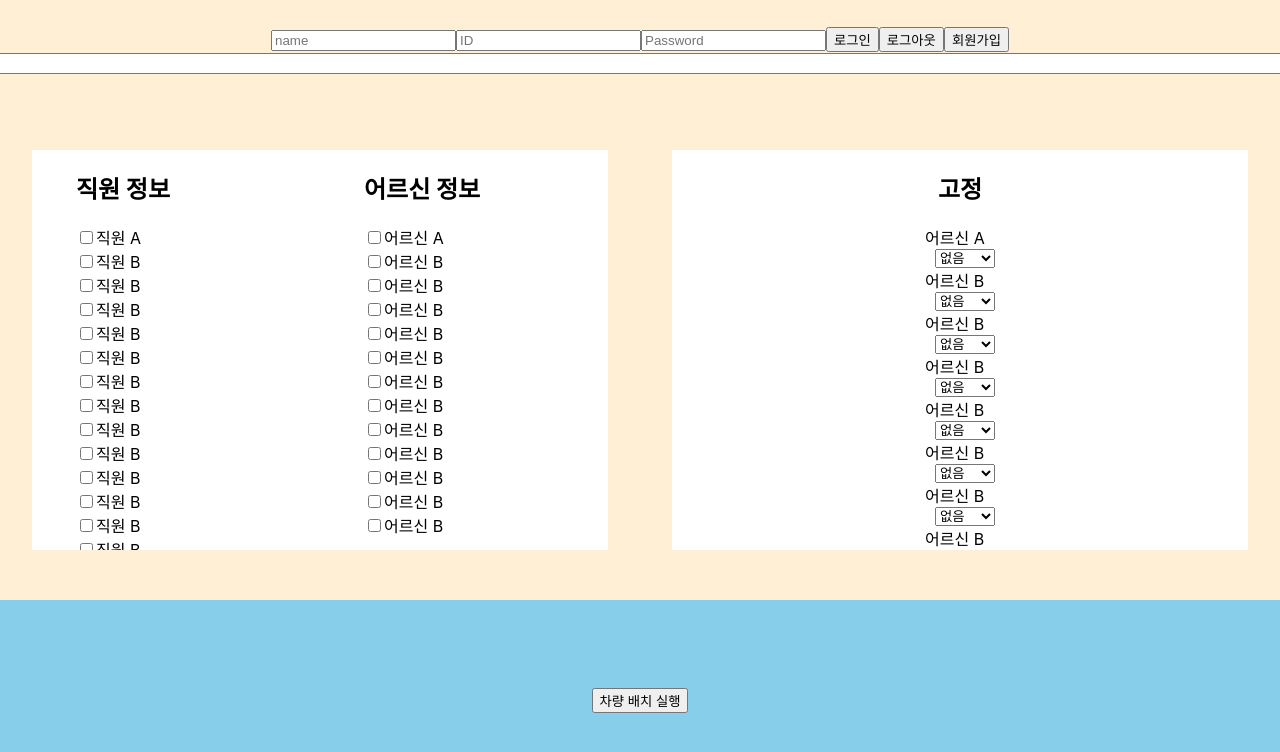
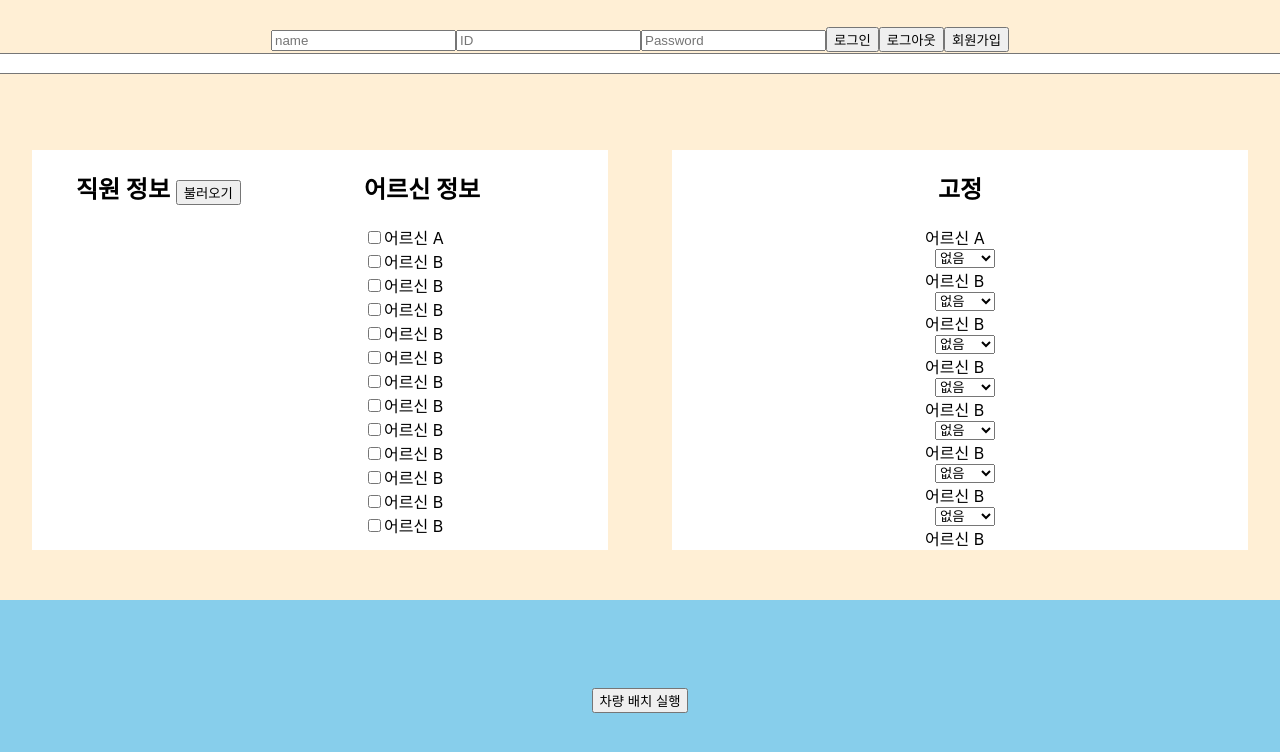
Before and after one commit to silverithm/frontend, a React (Create React App) app: page / in a window 1280 px wide. Shown: the top 752 px of the page. Built offline with nearby package versions, Linux system fonts and the light colour scheme.

Commit message:
feat(ElderInfo): add get Elders with button

```diff
--- a/src/App.js
+++ b/src/App.js
@@ -3,12 +3,15 @@ import Header from "./components/Header";
 import Body from "./components/Body";
 import Footer from "./components/Footer";
 import { styled } from "styled-components";
+import { useState } from "react";
 
 function App() {
+  const [jwt, setJwt] = useState("");
+
   return (
     <Container>
-      <Header />
-      <Body />
+      <Header setJwt={setJwt} jwt={jwt} />
+      <Body setJwt={setJwt} jwt={jwt} />
       <Footer />
     </Container>
   );
--- a/src/components/Body.js
+++ b/src/components/Body.js
@@ -2,11 +2,11 @@ import InformationDisplay from "./InformationDisplay";
 import AssignmentComponent from "./AssignmentComponent";
 import styled from "styled-components";
 
-function Body() {
+function Body({ setJwt, jwt }) {
   return (
     <BodyDiv>
-      <InformationDisplay />
-      <AssignmentComponent />
+      <InformationDisplay setJwt={setJwt} jwt={jwt} />
+      <AssignmentComponent setJwt={setJwt} jwt={jwt} />
     </BodyDiv>
   );
 }
--- a/src/components/ElderInfo.js
+++ b/src/components/ElderInfo.js
@@ -1,7 +1,7 @@
 import React from "react";
 import { styled } from "styled-components";
 
-function ElderInfo({ onSelectElder }) {
+function ElderInfo({ onSelectElder, setJwt, jwt }) {
   // 어르신 정보는 props 또는 API 호출을 통해 가져오는 것으로 가정
   const elders = [
     { id: 1, name: "어르신 A" },
--- a/src/components/EmployeeInfo.js
+++ b/src/components/EmployeeInfo.js
@@ -1,31 +1,57 @@
 import React from "react";
 import { styled } from "styled-components";
+import { useState } from "react";
 
-function EmployeeInfo({ onSelectEmployee }) {
-  // 직원 정보는 props 또는 API 호출을 통해 가져오는 것으로 가정
-  const employees = [
-    { id: 1, name: "직원 A" },
-    { id: 2, name: "직원 B" },
-    { id: 3, name: "직원 B" },
-    { id: 4, name: "직원 B" },
-    { id: 5, name: "직원 B" },
-    { id: 6, name: "직원 B" },
-    { id: 7, name: "직원 B" },
-    { id: 8, name: "직원 B" },
-    { id: 9, name: "직원 B" },
-    { id: 10, name: "직원 B" },
-    { id: 11, name: "직원 B" },
-    { id: 12, name: "직원 B" },
-    { id: 13, name: "직원 B" },
-    { id: 14, name: "직원 B" },
-    { id: 15, name: "직원 B" },
-  ];
+function EmployeeInfo({ onSelectEmployee, setJwt, jwt }) {
+  const [employees, setEmployees] = useState([]);
+
+  // const employees = [
+  //   { id: 1, name: "직원 A" },
+  //   { id: 2, name: "직원 B" },
+  //   { id: 3, name: "직원 B" },
+  //   { id: 4, name: "직원 B" },
+  //   { id: 5, name: "직원 B" },
+  //   { id: 6, name: "직원 B" },
+  //   { id: 7, name: "원 B" },
+  //   { id: 8, name: "직원 B" },
+  //   { id: 9, name: "직원 B" },
+  //   { id: 10, name: "직원 B" },
+  //   { id: 11, name: "직원 B" },
+  //   { id: 12, name: "직원 B" },
+  //   { id: 13, name: "직원 B" },
+  //   { id: 14, name: "직원 B" },
+  //   { id: 15, name: "직원 B" },
+  // ];
+  // 비동기 함수로 API 호출
+  const fetchEmployees = async () => {
+    const myHeaders = new Headers();
+    myHeaders.append("Authorization", "Bearer " + jwt);
+
+    const requestOptions = {
+      method: "GET",
+      headers: myHeaders,
+      redirect: "follow",
+    };
+    const response = await fetch(
+      "http://localhost:8080/api/v1/employees",
+      requestOptions
+    )
+      .then((response) => response.json())
+      .then((result) => {
+        return result;
+      })
+      .catch((error) => console.error(error));
+
+    await setEmployees(response); // 상태 업데이트
+  };
 
   return (
     <ScrollableDiv>
-      <h2>직원 정보</h2>
-      {employees.map((employee) => (
-        <div key={employee.id}>
+      <h2>
+        직원 정보 <button onClick={fetchEmployees}> 불러오기 </button>
+      </h2>
+      {employees.map((employee, index) => (
+        <div key={index}>
           <input
             type="checkbox"
             onChange={() => onSelectEmployee(employee.id)}
--- a/src/components/Header.js
+++ b/src/components/Header.js
@@ -1,11 +1,10 @@
 import React, { useState } from "react";
 import { styled } from "styled-components";
 
-function Header() {
+function Header({ setJwt, jwt }) {
   const [name, setName] = useState("");
   const [email, setEmail] = useState("");
   const [password, setPassword] = useState("");
-  const [jwt, setJwt] = useState("");
 
   const handleSignin = async () => {
     const myHeaders = new Headers();
--- a/src/components/InformationDisplay.js
+++ b/src/components/InformationDisplay.js
@@ -2,16 +2,15 @@ import React from "react";
 import EmployeeInfo from "./EmployeeInfo";
 import ElderInfo from "./ElderInfo.js";
 import { styled } from "styled-components";
-import { useState } from "react";
 
-function InformationDisplay() {
+function InformationDisplay({ setJwt, jwt }) {
   return (
     <InformationDisplaySection>
       <div className="employee-info">
-        <EmployeeInfo />
+        <EmployeeInfo setJwt={setJwt} jwt={jwt} />
       </div>
       <div className="elder-info">
-        <ElderInfo />
+        <ElderInfo setJwt={setJwt} jwt={jwt} />
       </div>
     </InformationDisplaySection>
   );
```
